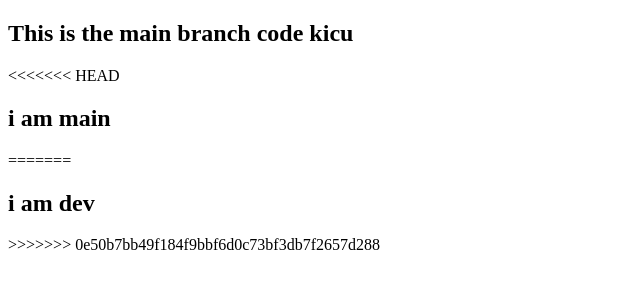
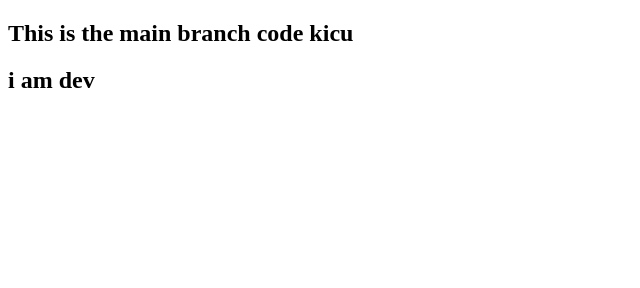
Before and after one commit to AbdurrahmanTalha/Random-Project, a plain HTML site: page index.html in a window 1280 px wide. Shown: the whole page, without its empty margins (0-640 px from the left). Drawn offline with Linux system fonts and the light colour scheme.

Commit message:
Update index.html

```diff
--- a/index.html
+++ b/index.html
@@ -8,10 +8,8 @@
     </head>
     <body>
         <h2>This is the main branch code kicu</h2>
-<<<<<<< HEAD
-        <h2>i am main</h2>
-=======
+
         <h2>i am dev</h2>
->>>>>>> 0e50b7bb49f184f9bbf6d0c73bf3db7f2657d288
+
     </body>
 </html>
```
